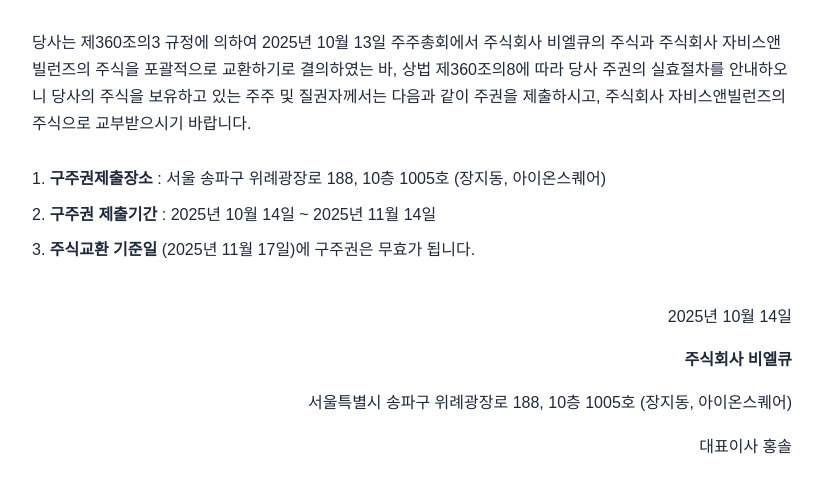
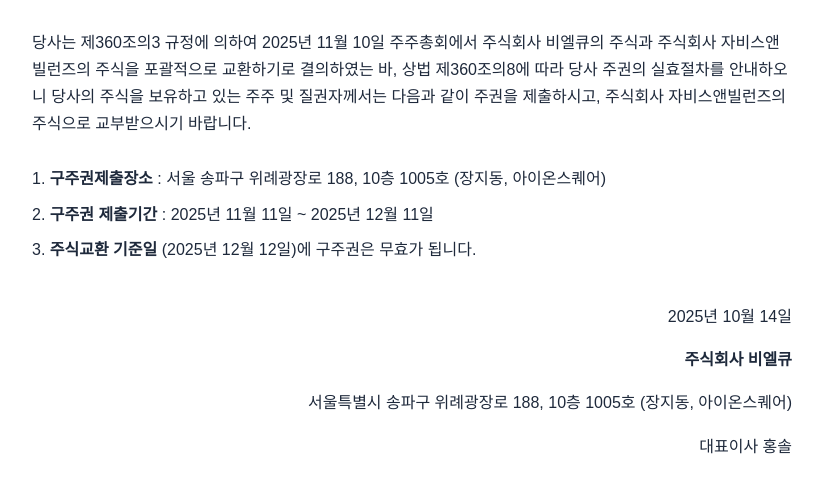
Before and after one commit to BlqInc/baggagesitter, a plain HTML site: page index.html in a window 1280 px wide. Shown: the part 104-596 px from the top of the page, without its empty margins (228-1051 px from the left). Drawn offline with Linux system fonts and the light colour scheme.

Commit message:
Update index.html

```diff
--- a/index.html
+++ b/index.html
@@ -20,13 +20,13 @@
   <div class="wrap">
     <h1>주권제출 및 실효절차에 관한 공고</h1>
 
-    <p>당사는 제360조의3 규정에 의하여 2025년 10월 13일 주주총회에서 주식회사 비엘큐의 주식과 주식회사 자비스앤빌런즈의 주식을 포괄적으로 교환하기로 결의하였는 바, 상법 제360조의8에 따라 당사 주권의 실효절차를 안내하오니 당사의 주식을 보유하고 있는 주주 및 질권자께서는 다음과 같이 주권을 제출하시고, 주식회사 자비스앤빌런즈의 주식으로 교부받으시기 바랍니다.</p>
+    <p>당사는 제360조의3 규정에 의하여 2025년 11월 10일 주주총회에서 주식회사 비엘큐의 주식과 주식회사 자비스앤빌런즈의 주식을 포괄적으로 교환하기로 결의하였는 바, 상법 제360조의8에 따라 당사 주권의 실효절차를 안내하오니 당사의 주식을 보유하고 있는 주주 및 질권자께서는 다음과 같이 주권을 제출하시고, 주식회사 자비스앤빌런즈의 주식으로 교부받으시기 바랍니다.</p>
 
     <div class="section">
       <ul>
         <li>1. <strong>구주권제출장소</strong> : 서울 송파구 위례광장로 188, 10층 1005호 (장지동, 아이온스퀘어)</li>
-        <li>2. <strong>구주권 제출기간</strong> : 2025년 10월 14일 ~ 2025년 11월 14일</li>
-        <li>3. <strong>주식교환 기준일</strong> (2025년 11월 17일)에 구주권은 무효가 됩니다.</li>
+        <li>2. <strong>구주권 제출기간</strong> : 2025년 11월 11일 ~ 2025년 12월 11일</li>
+        <li>3. <strong>주식교환 기준일</strong> (2025년 12월 12일)에 구주권은 무효가 됩니다.</li>
       </ul>
     </div>
 
```
